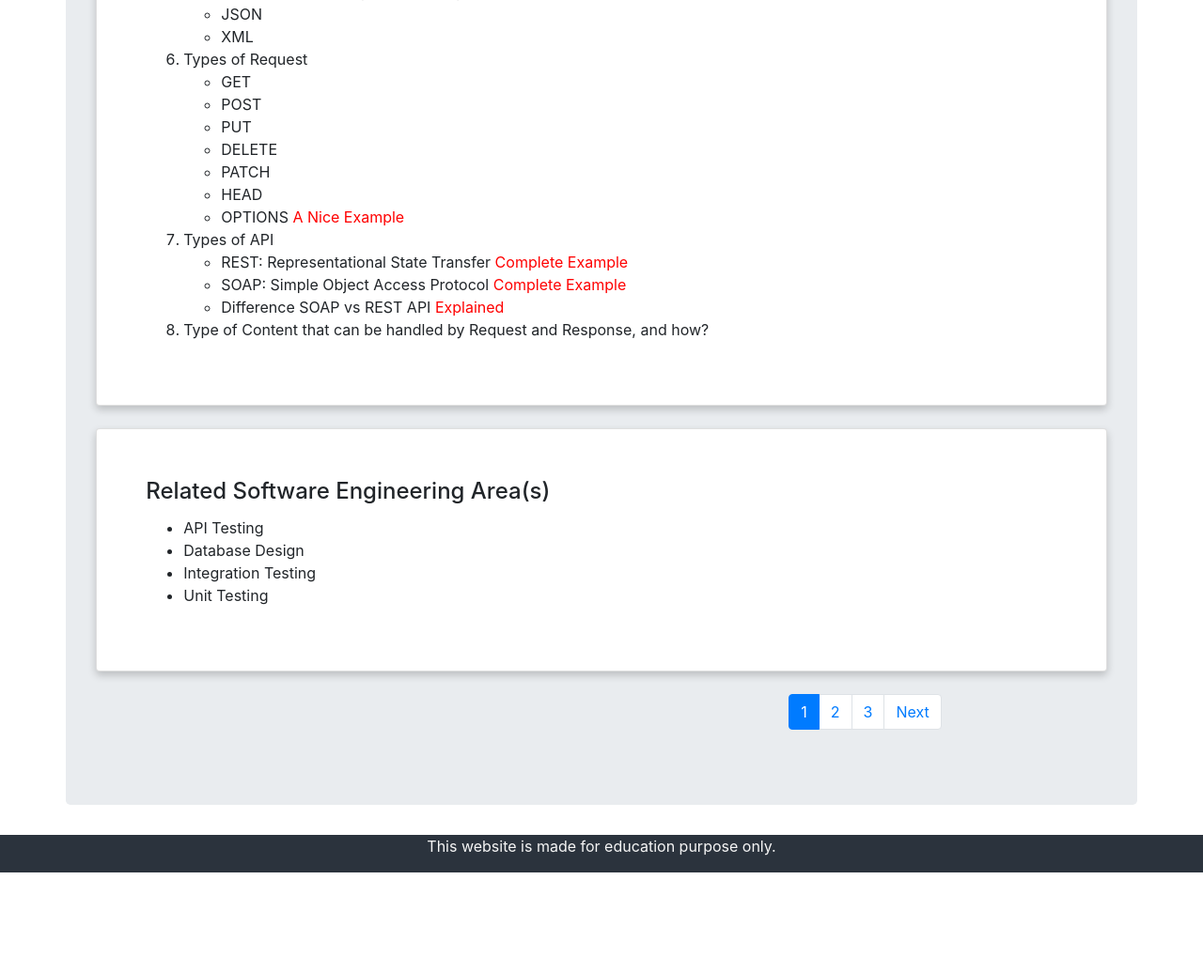
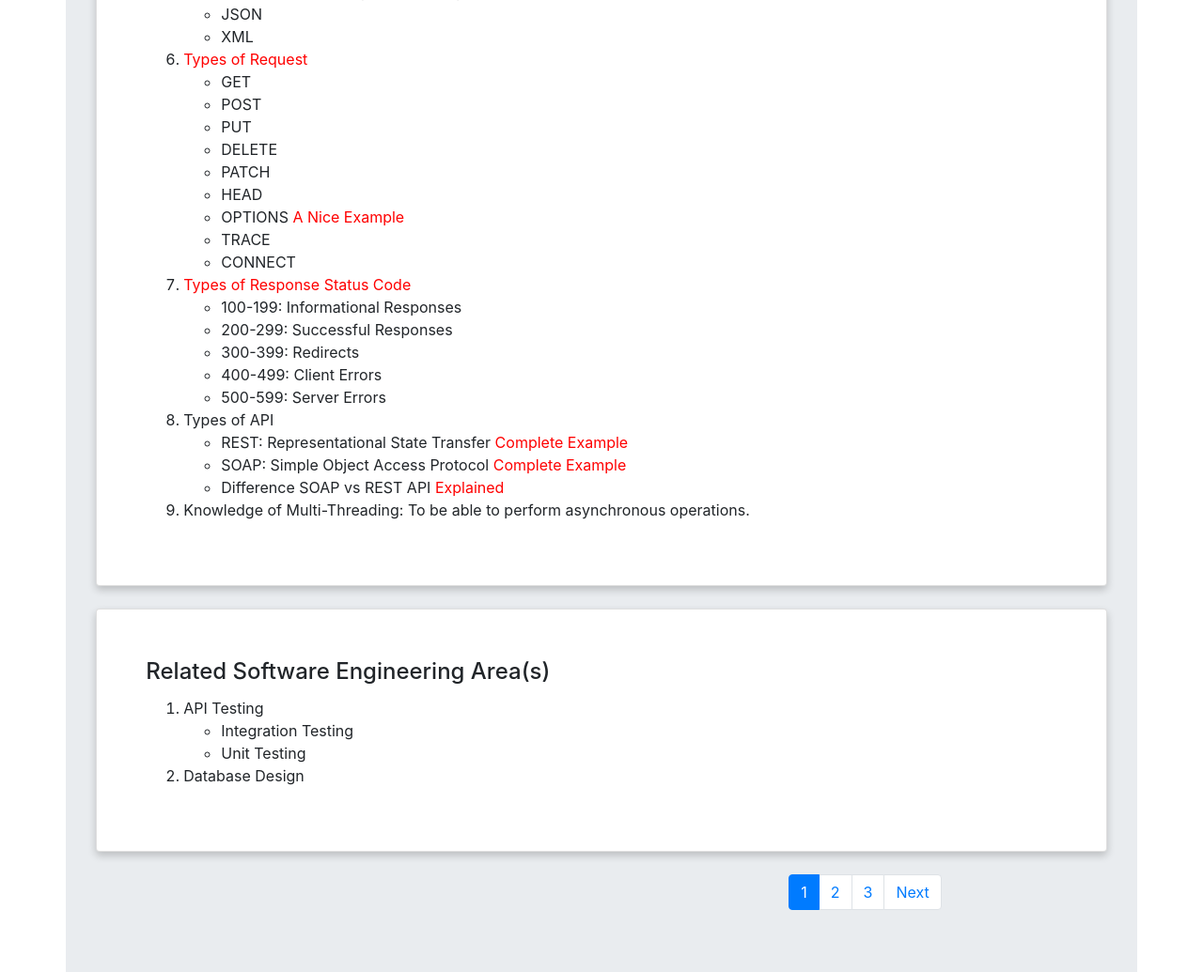
Before and after one commit to RVPKR777/SOEN-6011, a website: page dist/infoPages/apiProgramming1.html in a window 1280 px wide. Shown: the part 877-1912 px from the top of the page at 94% size. Before the commit the page ends 1806 px from the top, so only its background shows below. Drawn offline with nearby package versions, Linux system fonts and the light colour scheme; files that its build step writes are made by us from their sources; files whose address does not match are found by name.

Commit message:
content added

```diff
--- a/dist/infoPages/apiProgramming1.html
+++ b/dist/infoPages/apiProgramming1.html
@@ -94,7 +94,7 @@
               <li>XML</li>
             </ul>
           </li>
-          <li>Types of Request
+          <li><a href="https://www.tutorialspoint.com/http/http_methods.htm" , target="blank">Types of Request</a>
             <ul>
               <li>GET</li>
               <li>POST</li>
@@ -105,7 +105,20 @@
               <li>OPTIONS <a
                   href="https://dev.to/p0oker/why-is-my-browser-sending-an-options-http-request-instead-of-post-5621"
                   target="blank">
-                  A Nice Example</a></li>
+                  A Nice Example</a>
+              </li>
+              <li>TRACE</li>
+              <li>CONNECT</li>
+            </ul>
+          </li>
+          <li><a href="https://developer.mozilla.org/en-US/docs/Web/HTTP/Status" , target="blank">Types of Response
+              Status Code</a>
+            <ul>
+              <li>100-199: Informational Responses</li>
+              <li>200-299: Successful Responses</li>
+              <li>300-399: Redirects</li>
+              <li>400-499: Client Errors</li>
+              <li>500-599: Server Errors</li>
             </ul>
           </li>
           <li>Types of API
@@ -120,7 +133,9 @@
                   target="blank">Explained</a></li>
             </ul>
           </li>
-          <li>Type of Content that can be handled by Request and Response, and how?</li>
+          <li>
+            Knowledge of Multi-Threading: To be able to perform asynchronous operations.
+          </li>
         </ol>
       </div>
     </div>
@@ -129,12 +144,15 @@
     <div class="card" id="SEA">
       <div class="card-body">
         <h4 class="card-title">Related Software Engineering Area(s)</h4>
-        <ul>
-          <li>API Testing</li>
+        <ol>
+          <li>API Testing
+            <ul>
+              <li>Integration Testing</li>
+              <li>Unit Testing</li>
+            </ul>
+          </li>
           <li>Database Design</li>
-          <li>Integration Testing</li>
-          <li>Unit Testing</li>
-        </ul>
+        </ol>
       </div>
     </div>
     <br>
```
Also changed, not shown: dist/infoPages/apiProgramming2.html (+9 -5 lines), dist/infoPages/apiProgramming3.html (+13 -2 lines).
